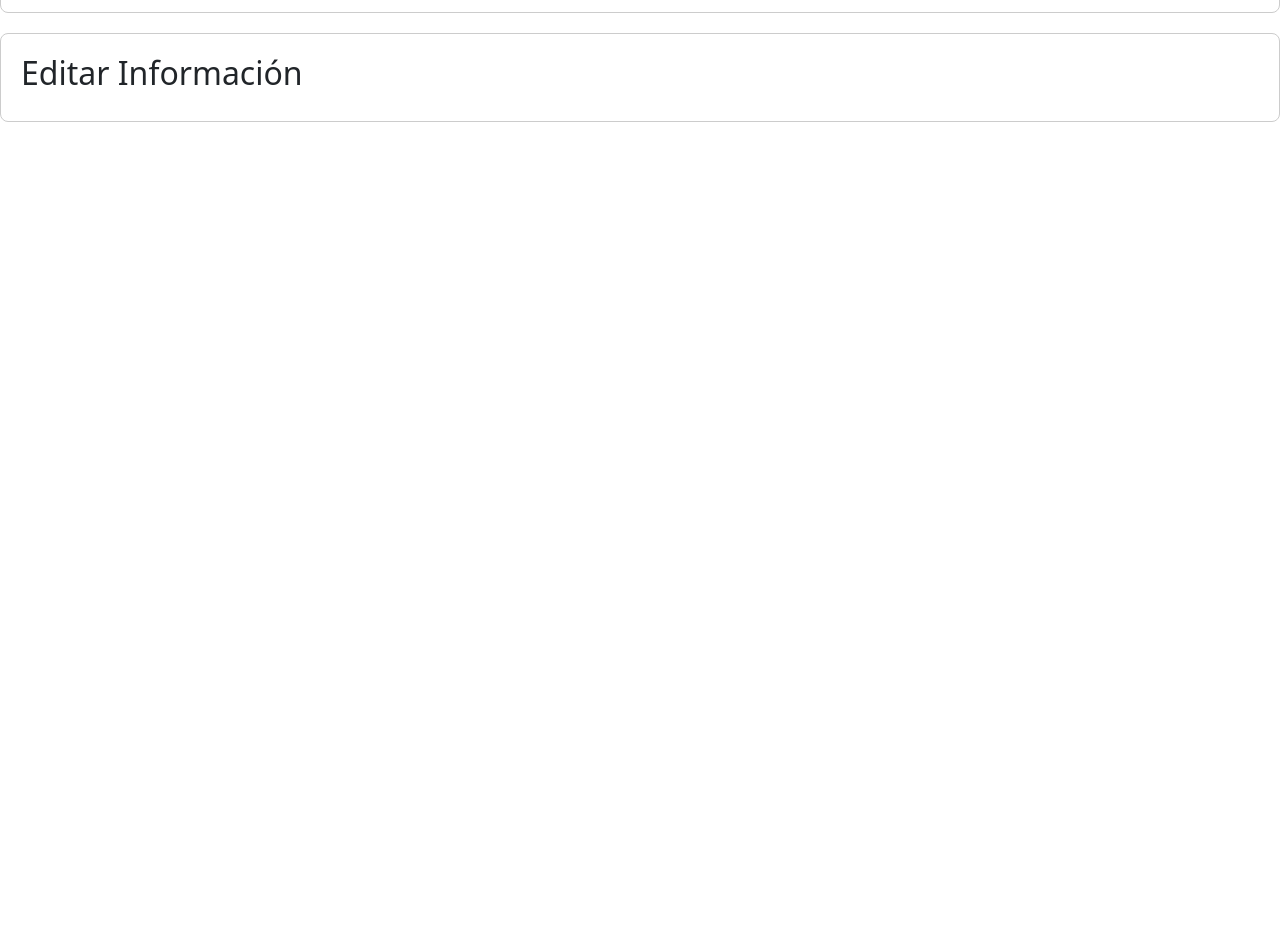
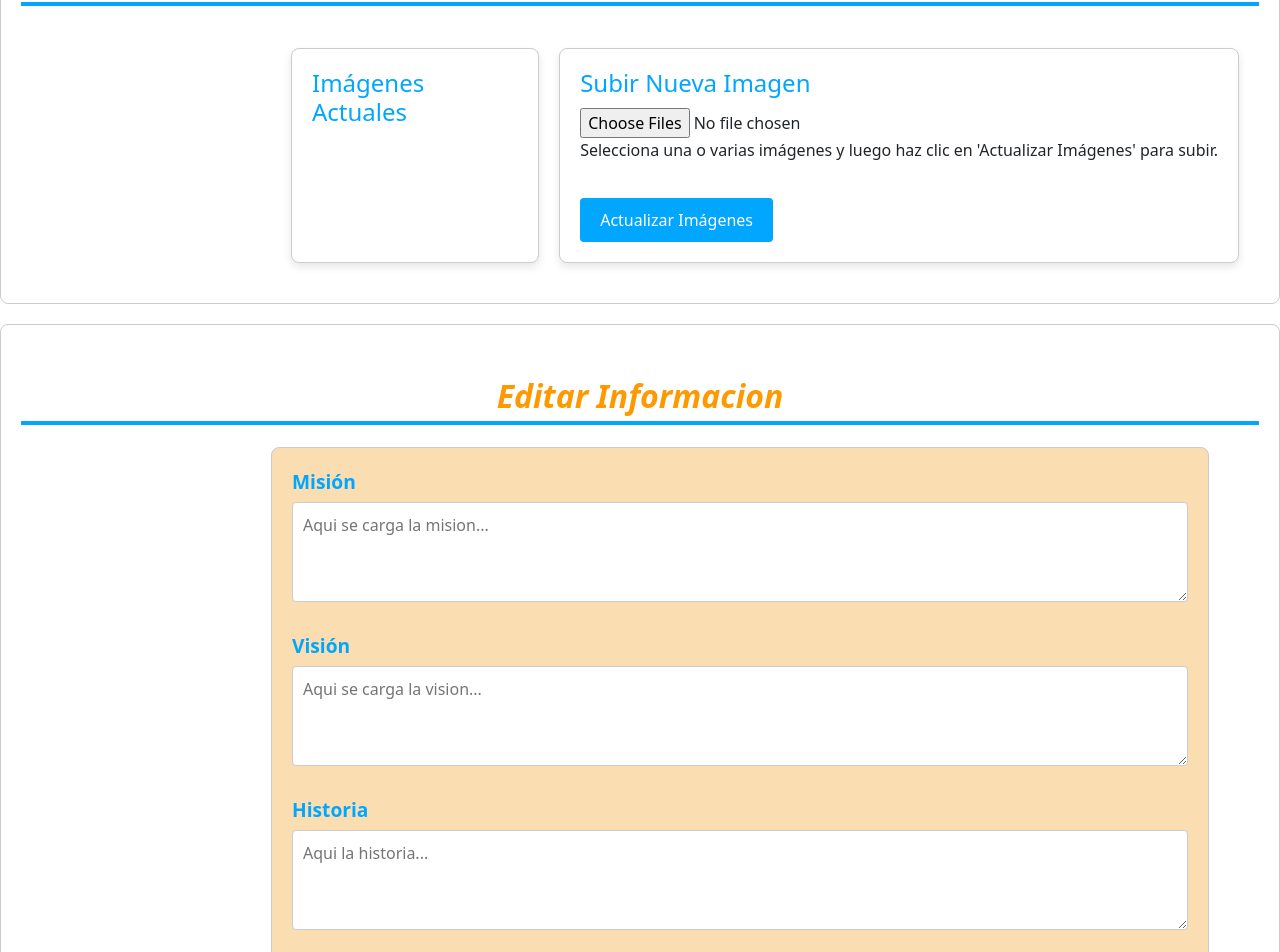
Before and after one commit to jairoaguilarts/AsiaImport, a React (Create React App) app: page /gestionpw in a window 1280 px wide. Shown: the part 1400-2352 px from the top of the page. Before the commit the page ends 1542 px from the top, so only its background shows below. Built offline with nearby package versions, Linux system fonts and the light colour scheme; sample sign-in values are in the browser's storage; a web font is replaced by a local one.

Commit message:
gestiones agregadas

```diff
--- a/src/components/Admin_screens/GestionPW.css
+++ b/src/components/Admin_screens/GestionPW.css
@@ -2,7 +2,8 @@
 .title-bar {
   background-color: orange;
   width: 100%;
-    padding: 40px 0; /* Aumentado para hacer la barra más gruesa */
+  padding: 40px 0;
+  /* Aumentado para hacer la barra más gruesa */
   margin-bottom: 20px;
   display: flex;
   justify-content: center;
@@ -13,18 +14,27 @@
 
 .title-bar::after {
   content: '';
-    position: absolute; /* Posiciona la barra azul absolutamente respecto a su padre */
-    bottom: -10px; /* Alinea la barra azul al fondo del título */
-    left: 0; /* Alinea la barra azul a la izquierda */
-    width: 100%; /* La barra azul ocupa todo el ancho */
-    height: 10px; /* Altura de la barra azul */
-    background-color: #02a6fc; /* Color azul */
+  position: absolute;
+  /* Posiciona la barra azul absolutamente respecto a su padre */
+  bottom: -10px;
+  /* Alinea la barra azul al fondo del título */
+  left: 0;
+  /* Alinea la barra azul a la izquierda */
+  width: 100%;
+  /* La barra azul ocupa todo el ancho */
+  height: 10px;
+  /* Altura de la barra azul */
+  background-color: #02a6fc;
+  /* Color azul */
 }
 
 .title {
-    color: #ff9900; /* Texto del título en blanco */
-    font-size: 2em; /* Tamaño grande para el título */
-    z-index: 1; /* Asegura que el texto esté sobre la barra azul */
+  color: #ff9900;
+  /* Texto del título en blanco */
+  font-size: 2em;
+  /* Tamaño grande para el título */
+  z-index: 1;
+  /* Asegura que el texto esté sobre la barra azul */
 }
 
 .gestion-container {
@@ -33,19 +43,24 @@
   border-radius: 10px;
   width: 80%;
   max-width: 1000px;
-    margin: 20px auto; /* Ajustado para centrar el contenedor */
+  margin-left: 250px;
+  margin-right: 50px;
   box-shadow: 0 4px 8px rgba(0, 0, 0, 0.1);
 }
 
 .top-bar {
   display: flex;
-    justify-content: space-between; /* Alinea elementos a ambos extremos */
-    align-items: center; /* Centra los elementos verticalmente */
-    padding: 20px; /* Añade padding en todos los lados */
+  justify-content: space-between;
+  /* Alinea elementos a ambos extremos */
+  align-items: center;
+  /* Centra los elementos verticalmente */
+  padding: 20px;
+  /* Añade padding en todos los lados */
 }
 
 .add-product-btn {
-    background-color: #02a6fc; /* Color azul para el botón, igual a la barra */
+  background-color: #02a6fc;
+  /* Color azul para el botón, igual a la barra */
   color: white;
   padding: 10px 15px;
   border-radius: 5px;
@@ -57,43 +72,57 @@
 
 .search-container2 {
   display: flex;
-    justify-content: center; /* Centra la barra de búsqueda */
-    align-items: center; /* Alineación vertical */
-    flex-grow: 1; /* Ocupa el espacio disponible */
-    margin-left: auto; /* Esto empujará la barra de búsqueda hacia la derecha */
+  justify-content: center;
+  /* Centra la barra de búsqueda */
+  align-items: center;
+  /* Alineación vertical */
+  flex-grow: 1;
+  /* Ocupa el espacio disponible */
+  margin-left: auto;
+  /* Esto empujará la barra de búsqueda hacia la derecha */
   margin-right: -250px;
 
 }
 
 .search-bar2 {
-    width: 50%; /* La barra de búsqueda es la mitad de largo */
+  width: 50%;
+  /* La barra de búsqueda es la mitad de largo */
   padding: 10px;
   border: 1px solid #ccc;
   border-radius: 5px;
 }
 
 .product-table {
-    width: 100%; /* La tabla ocupa todo el ancho del contenedor */
-    border-collapse: collapse; /* Colapsa los bordes de la tabla */
+  width: 100%;
+  /* La tabla ocupa todo el ancho del contenedor */
+  border-collapse: collapse;
+  /* Colapsa los bordes de la tabla */
 }
 
 .product-row {
   display: flex;
   justify-content: space-between;
   align-items: center;
-    padding: 20px; /* Aumenta el padding para más espacio */
-    border: 2px solid  orange; /* Borde anaranjado */
-    margin: 10px 0; /* Añade un margen entre filas */
-    box-shadow: 0 2px 4px rgba(0,0,0,0.1); /* Sombra ligera para profundidad */
-    background-color: #fff; /* Fondo blanco para las filas */
-    border-radius: 8px; /* Bordes redondeados */
+  padding: 20px;
+  /* Aumenta el padding para más espacio */
+  border: 2px solid orange;
+  /* Borde anaranjado */
+  margin: 10px 0;
+  /* Añade un margen entre filas */
+  box-shadow: 0 2px 4px rgba(0, 0, 0, 0.1);
+  /* Sombra ligera para profundidad */
+  background-color: #fff;
+  /* Fondo blanco para las filas */
+  border-radius: 8px;
+  /* Bordes redondeados */
 }
 
 
 
 .pagination {
   text-align: center;
-    padding: 10px 0; /* Espaciado vertical para la paginación */
+  padding: 10px 0;
+  /* Espaciado vertical para la paginación */
 }
 
 
@@ -102,32 +131,45 @@
   justify-content: space-between;
   align-items: center;
   padding: 10px;
-    border-bottom: 1px solid #eee; /* Línea divisoria para cada fila */
+  border-bottom: 1px solid #eee;
+  /* Línea divisoria para cada fila */
 }
 
-  .product-row > span {
-    flex: 1; /* This will ensure that each category takes up equal space */
-    margin: 0 10px; /* This adds spacing between each data field */
+.product-row>span {
+  flex: 1;
+  /* This will ensure that each category takes up equal space */
+  margin: 0 10px;
+  /* This adds spacing between each data field */
 }
 
 .product-actions {
   display: flex;
-    justify-content: space-around; /* This will space out your edit and delete buttons */
-    flex: 1; /* Adjust the flex value to set the width of the action column */
+  justify-content: space-around;
+  /* This will space out your edit and delete buttons */
+  flex: 1;
+  /* Adjust the flex value to set the width of the action column */
 }
 
-  .edit-btn, .delete-btn {
-    background-color: #f3f3f3; /* Light grey background */
-    color: #333; /* Dark text color for contrast */
+.edit-btn,
+.delete-btn {
+  background-color: #f3f3f3;
+  /* Light grey background */
+  color: #333;
+  /* Dark text color for contrast */
   padding: 5px 10px;
-    margin: 0 5px; /* Space out the buttons */
-    border: 1px solid #ccc; /* Add a border */
-    border-radius: 5px; /* Optional: rounded corners */
+  margin: 0 5px;
+  /* Space out the buttons */
+  border: 1px solid #ccc;
+  /* Add a border */
+  border-radius: 5px;
+  /* Optional: rounded corners */
   cursor: pointer;
 }
 
-  .edit-btn:hover, .delete-btn:hover {
-    background-color: #e7e7e7; /* Slightly darker background on hover */
+.edit-btn:hover,
+.delete-btn:hover {
+  background-color: #e7e7e7;
+  /* Slightly darker background on hover */
 }
 
 /* Add styles for the header row if needed */
@@ -136,21 +178,25 @@
   font-weight: bold;
 }
 
-  .edit-btn, .delete-btn {
+.edit-btn,
+.delete-btn {
   background: none;
   border: none;
   cursor: pointer;
 }
 
-  .edit-btn img, .delete-btn img {
-    width: 20px; /* Adjust size as needed */
+.edit-btn img,
+.delete-btn img {
+  width: 20px;
+  /* Adjust size as needed */
   height: auto;
 }
 
 /* Modal custom styles */
 .modal-confirmar .modal-header,
 .modal-confirmar .modal-footer {
-    border: none; /* Removes the default borders */
+  border: none;
+  /* Removes the default borders */
 }
 
 .modal-confirmar .modal-title {
@@ -158,19 +204,23 @@
 }
 
 .modal-confirmar .modal-body {
-    font-size: 1rem; /* Adjust size as needed */
+  font-size: 1rem;
+  /* Adjust size as needed */
 }
 
 .modal-confirmar .btn {
-    border-radius: 5px; /* Rounded buttons */
+  border-radius: 5px;
+  /* Rounded buttons */
 }
 
 .modal-confirmar .btn-secondary {
-    background-color: #6c757d; /* Bootstrap secondary button color */
+  background-color: #6c757d;
+  /* Bootstrap secondary button color */
 }
 
 .modal-confirmar .btn-danger {
-    background-color: #dc3545; /* Bootstrap danger button color */
+  background-color: #dc3545;
+  /* Bootstrap danger button color */
 }
 
 .navbar2 {
@@ -204,70 +254,254 @@
 
 @media (max-width: 1435px) {
   .gestion-container {
-      width: 90%; /* Aumentar el ancho para aprovechar mejor el espacio */
+    width: 90%;
+    /* Aumentar el ancho para aprovechar mejor el espacio */
   }
 
   .search-container2 {
-        display: none; /* Esto ocultará la barra de búsqueda en pantallas pequeñas */
+    display: none;
+    /* Esto ocultará la barra de búsqueda en pantallas pequeñas */
   }
 
 
   .search-bar2 {
-      width: 60%; /* Aumentar el ancho de la barra de búsqueda para mayor facilidad de uso */
+    width: 60%;
+    /* Aumentar el ancho de la barra de búsqueda para mayor facilidad de uso */
   }
 
   .product-row {
-      flex-direction: column; /* Cambiar las filas de productos a disposición vertical */
-      align-items: flex-start; /* Alinear elementos al inicio para un mejor flujo */
+    flex-direction: column;
+    /* Cambiar las filas de productos a disposición vertical */
+    align-items: flex-start;
+    /* Alinear elementos al inicio para un mejor flujo */
   }
 
   .product-actions {
-      justify-content: flex-start; /* Alinear botones al inicio para un acceso más fácil */
+    justify-content: flex-start;
+    /* Alinear botones al inicio para un acceso más fácil */
   }
 
   .add-product-btn {
-      padding: 8px 12px; /* Ajustar el padding para mantener la proporcionalidad */
+    padding: 8px 12px;
+    /* Ajustar el padding para mantener la proporcionalidad */
   }
 }
 
 
 @media (max-width: 768px) {
   .title-bar {
-      padding: 20px 0; /* Reducir el padding para ahorrar espacio */
+    padding: 20px 0;
+    /* Reducir el padding para ahorrar espacio */
   }
 
   .title {
-      font-size: 1.5em; /* Reducir el tamaño del título para que se ajuste mejor */
+    font-size: 1.5em;
+    /* Reducir el tamaño del título para que se ajuste mejor */
   }
 
   .gestion-container {
-      width: 100%; /* Utilizar todo el ancho disponible */
-      padding: 10px; /* Reducir el padding */
+    width: 100%;
+    /* Utilizar todo el ancho disponible */
+    padding: 10px;
+    /* Reducir el padding */
   }
 
-    .top-bar, .search-container2 {
-      flex-direction: column; /* Cambiar a disposición vertical */
-      align-items: flex-start; /* Alinear al inicio */
+  .top-bar,
+  .search-container2 {
+    flex-direction: column;
+    /* Cambiar a disposición vertical */
+    align-items: flex-start;
+    /* Alinear al inicio */
   }
 
   .search-container2 {
-        display: none; /* Esto ocultará la barra de búsqueda en pantallas pequeñas */
+    display: none;
+    /* Esto ocultará la barra de búsqueda en pantallas pequeñas */
   }
 
 
   .search-bar2 {
-      width: 100%; /* Hacer que la barra de búsqueda ocupe todo el ancho */
-      margin-top: 10px; /* Añadir un margen superior para separar de otros elementos */
+    width: 100%;
+    /* Hacer que la barra de búsqueda ocupe todo el ancho */
+    margin-top: 10px;
+    /* Añadir un margen superior para separar de otros elementos */
   }
 
   .product-row {
-      padding: 10px; /* Reducir el padding para ahorrar espacio */
+    padding: 10px;
+    /* Reducir el padding para ahorrar espacio */
   }
 
   .product-actions {
-      flex-direction: column; /* Cambiar botones a disposición vertical */
-      margin-top: 10px; /* Añadir margen superior para separar de la descripción del producto */
+    flex-direction: column;
+    /* Cambiar botones a disposición vertical */
+    margin-top: 10px;
+    /* Añadir margen superior para separar de la descripción del producto */
   }
 }
 
-/*css de nuestros productos y botones de navegacion */
+/* CSS para la sección de Editar Información con estilos actualizados */
+.editar-informacion {
+  background-color: #ef92064f;
+  /* Fondo semi-transparente con tono naranja */
+  border-radius: 8px;
+  padding: 20px;
+  margin-left: 250px;
+  margin-right: 50px;
+}
+
+.editar-informacion-title {
+  color: #ff9900;
+  /* Texto del título en blanco */
+  font-size: 1em;
+  text-align: center;
+  font-weight: bold;
+  margin-bottom: 10px;
+  /* Reducir el margen si se desea */
+  position: relative;
+  /* Para la línea divisoria */
+}
+
+.editar-informacion-title::after {
+  content: '';
+  display: block;
+  width: 100%;
+  /* Ancho completo del contenedor */
+  height: 4px;
+  /* Altura de la línea divisoria */
+  background-color: #01A6FF;
+  /* Color azul para la línea divisoria */
+  position: absolute;
+  bottom: -10px;
+  /* Posicionamiento debajo del título */
+  left: 0;
+}
+
+.editar-informacion-container {
+  /* Ajustes adicionales pueden ser necesarios aquí */
+}
+
+.editar-informacion-field {
+  margin-bottom: 20px;
+  display: flex;
+  flex-direction: column;
+  align-items: center;
+  /* Centra los elementos en el eje cruzado */
+}
+
+.editar-informacion-field label {
+  display: block;
+  margin-bottom: 5px;
+  color: #01A6FF;
+  /* Color azul especificado */
+  font-size: 1.2em;
+  /* Hacer la etiqueta más grande */
+  font-weight: bold;
+  /* Hacer la etiqueta en negrita */
+  align-self: flex-start;
+  /* Alinea la etiqueta al inicio del contenedor flex */
+}
+
+.editar-informacion-field textarea {
+  width: 100%;
+  padding: 10px;
+  border-radius: 4px;
+  border: 1px solid #ccc;
+  min-height: 100px;
+  margin-bottom: 10px;
+}
+
+.editar-informacion-btn {
+  background-color: #01A6FF;
+  /* Color azul */
+  color: white;
+  padding: 10px 20px;
+  border: none;
+  border-radius: 4px;
+  cursor: pointer;
+  width: 200px;
+  /* Ancho fijo para todos los botones */
+}
+
+.editar-informacion-btn:hover {
+  background-color: #FDB254;
+  /* Color naranja al pasar el cursor */
+}
+
+/* Asegúrate de que tus clases y ids sean únicos para evitar conflictos de estilos */
+
+/* Estilos para Editar Imágenes del Carrusel con un margen izquierdo de 250px */
+.editar-imagenes-carrousel-container {
+  display: flex;
+  justify-content: space-between;
+  padding: 20px;
+  margin-left: 250px; /* Margen izquierdo de 250px */
+  margin-top: 20px;
+  gap: 20px; /* Espacio entre los elementos del flexbox */
+}
+
+.editar-imagenes-carrousel-container > div {
+  flex-basis: calc(50% - 10px); /* Se ajusta al 50% del contenedor padre menos el gap */
+  border: 1px solid #ccc; /* Contorno suave */
+  background-color: #fff; /* Fondo blanco para ambos contenedores */
+  padding: 20px;
+  border-radius: 8px;
+  box-shadow: 0 4px 8px rgba(0, 0, 0, 0.1); /* Sombra sutil para profundidad */
+}
+
+.current-images-display {
+  display: flex;
+  flex-wrap: wrap;
+  justify-content: space-around;
+  gap: 10px;
+  margin-bottom: 20px;
+}
+
+.current-images-display img {
+  width: 100px; /* Ajustar según necesidades */
+  height: 100px; /* Ajustar según necesidades */
+  object-fit: cover;
+  border-radius: 4px;
+}
+
+.image-upload-container h2 {
+  color: #01A6FF; /* Color del título de subida de imagen */
+  font-size: 1.5em;
+  margin-bottom: 10px;
+}
+.current-images-container h2 {
+  color: #01A6FF; /* Color del título de subida de imagen */
+  font-size: 1.5em;
+  margin-bottom: 10px;
+}
+
+.editar-informacion-btn {
+  background-color: #01A6FF; /* Color azul para el botón */
+  color: white;
+  padding: 10px 20px;
+  border: none;
+  border-radius: 4px;
+  cursor: pointer;
+  font-size: 1em;
+  margin-top: 20px; /* Espacio antes del botón */
+  width: auto; /* Auto-ajuste al contenido */
+  align-self: center; /* Centrar el botón en su contenedor */
+}
+
+.editar-informacion-btn:hover {
+  background-color: #FDB254; /* Color naranja al pasar el cursor */
+}
+
+/* Media query para ajustar el diseño en pantallas más pequeñas */
+@media (max-width: 1024px) {
+  .editar-imagenes-carrousel-container {
+    flex-direction: column;
+    margin-left: 0;
+    padding: 0;
+  }
+
+  .editar-imagenes-carrousel-container > div {
+    flex-basis: 100%;
+    margin-bottom: 20px;
+  }
+}
--- a/src/components/Admin_screens/GestionPW.js
+++ b/src/components/Admin_screens/GestionPW.js
@@ -75,6 +75,15 @@ const GestionPW = () => {
   const scrollToSection = (ref) => {
     window.scrollTo({ top: ref.current.offsetTop, behavior: 'smooth' });
   };
+  const handleActualizar = () => {
+    // Lógica de actualización irá aquí
+  };
+  const handleUploadImage = (event) => {
+    // Aquí manejarías la imagen subida
+    const file = event.target.files[0];
+    console.log('Imagen para subir:', file);
+    // Aquí luego implementarás la lógica para subir la imagen
+  };
 
   return (
     <div className="gestion-wrapper">
@@ -91,7 +100,9 @@ const GestionPW = () => {
         <div className="title-bar">
           {/* Empty title bar used as a fixed header */}
         </div>
+        <div className="editar-informacion-title">
           <h1 className="title">Nuestros Productos</h1>
+        </div>
         <div className="gestion-container">
           <div className="top-bar">
             <Link to="/agregarp">
@@ -149,14 +160,52 @@ const GestionPW = () => {
 
       {/* Sección Editar Imágenes Carrousel */}
       <div ref={editarImagenesCarrouselRef} className="section">
-        <h2>Editar Imágenes Carrousel</h2>
-        {/* Contenido para Editar Imágenes Carrousel */}
+        <div className="editar-informacion-title">
+          <h1 className="title">Editar Imágenes del Carrusel</h1>
+        </div>
+        <div className="editar-imagenes-carrousel-container">
+          <div className="current-images-container">
+            <h2>Imágenes Actuales</h2>
+            {/* Componente o código para mostrar las imágenes actuales del carrusel */}
+            <div className="current-images-display">
+              {/* Aquí se mostrarían las imágenes actuales */}
+            </div>
+          </div>
+          <div className="image-upload-container">
+            <h2>Subir Nueva Imagen</h2>
+            {/* Input modificado para aceptar múltiples archivos */}
+            <input type="file" multiple onChange={handleUploadImage} />
+            <p>Selecciona una o varias imágenes y luego haz clic en 'Actualizar Imágenes' para subir.</p>
+            <button className="editar-informacion-btn">Actualizar Imágenes</button>
+          </div>
+        </div>
+
       </div>
 
       {/* Sección Editar Información */}
       <div ref={editarInformacionRef} className="section">
-        <h2>Editar Información</h2>
+        <div className="editar-informacion-title">
+          <h1 className="title">Editar Informacion</h1>
+        </div>
         {/* Contenido para Editar Información */}
+        <div ref={editarInformacionRef} className="section editar-informacion">
+
+          <div className="editar-informacion-container">
+            <div className="editar-informacion-field">
+              <label htmlFor="mision">Misión</label>
+              <textarea id="mision" placeholder="Aqui se carga la mision..."></textarea>
+            </div>
+            <div className="editar-informacion-field">
+              <label htmlFor="vision">Visión</label>
+              <textarea id="vision" placeholder="Aqui se carga la vision..."></textarea>
+            </div>
+            <div className="editar-informacion-field">
+              <label htmlFor="historia">Historia</label>
+              <textarea id="historia" placeholder="Aqui la historia..."></textarea>
+              <button className="editar-informacion-btn" onClick={handleActualizar}>Actualizar Información</button>
+            </div>
+          </div>
+        </div>
       </div>
 
       {/* Modal para confirmación de eliminación */}
```
Lines whose indentation alone changed are shown as unchanged.
